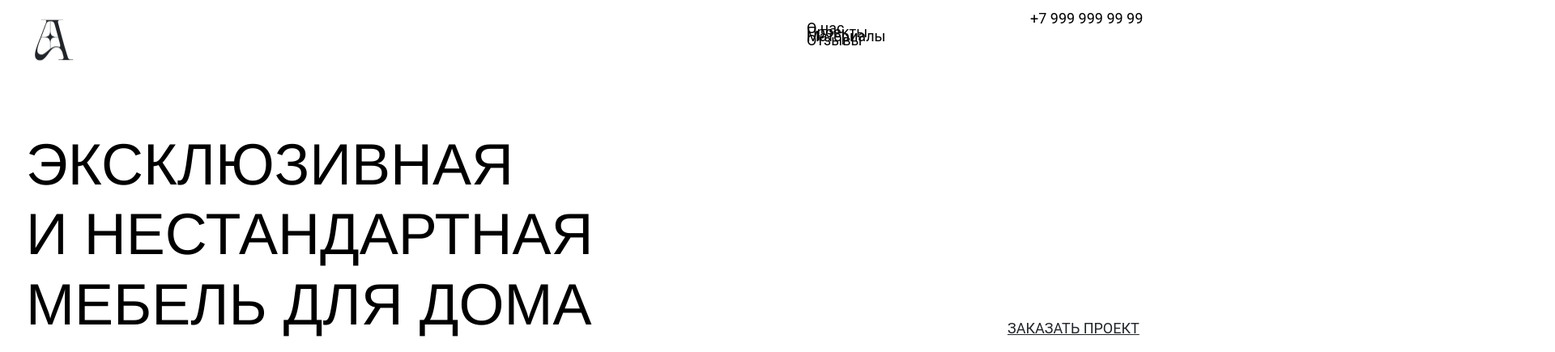
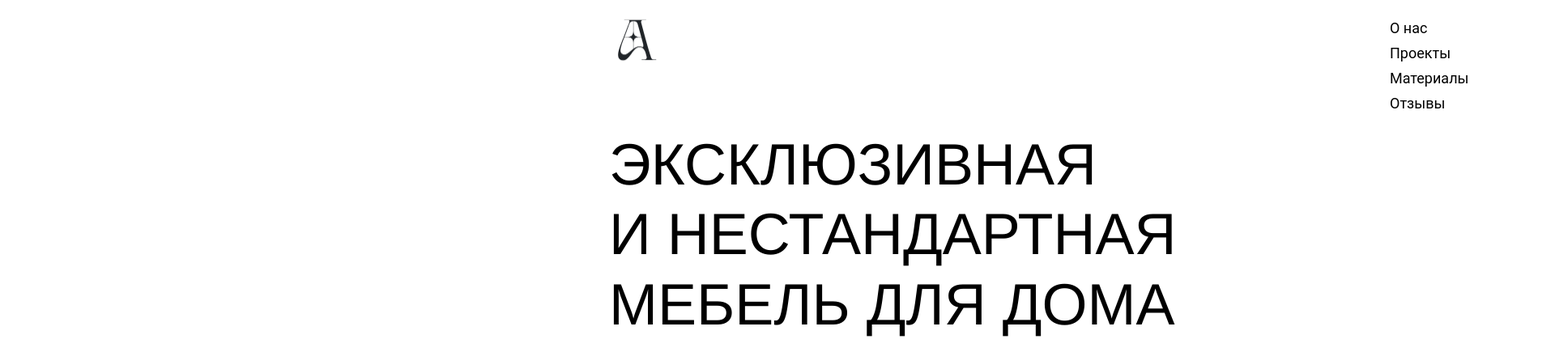
Before and after one commit to NeuroResist/furniture-site, a plain HTML site: page index.html in a window 1280 px wide. Shown: the top 435 px of the page at 81% size, 1920 px wide, since content can reach past the window. Drawn offline with Linux system fonts and the light colour scheme.

Commit message:
margin-bottom

```diff
--- a/app.css
+++ b/app.css
@@ -2,7 +2,7 @@ html {
     box-sizing: border-box;
 }
 body {
-    margin: 0;
+    margin: 0 720px;
 }
 .header {
     max-width: 1376px;
@@ -26,6 +26,7 @@ body {
     font-weight: 400;
     font-size: 18px;
     line-height: 21.09px;
+    margin-bottom: 10px;
 }
 .list {
     list-style-type: none;
@@ -35,7 +36,7 @@ body {
     left: 963px;
     padding: 0;
     margin: 0;
-    margin-bottom: 10px;
+
 }
 .tel {
     width: 140px;
```
